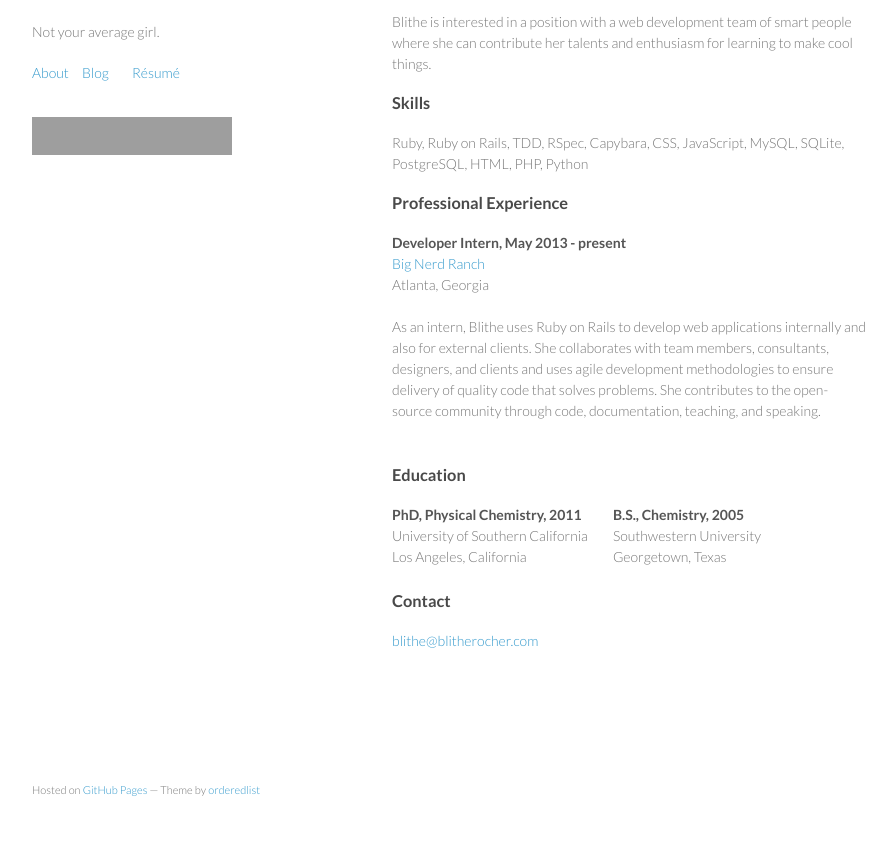
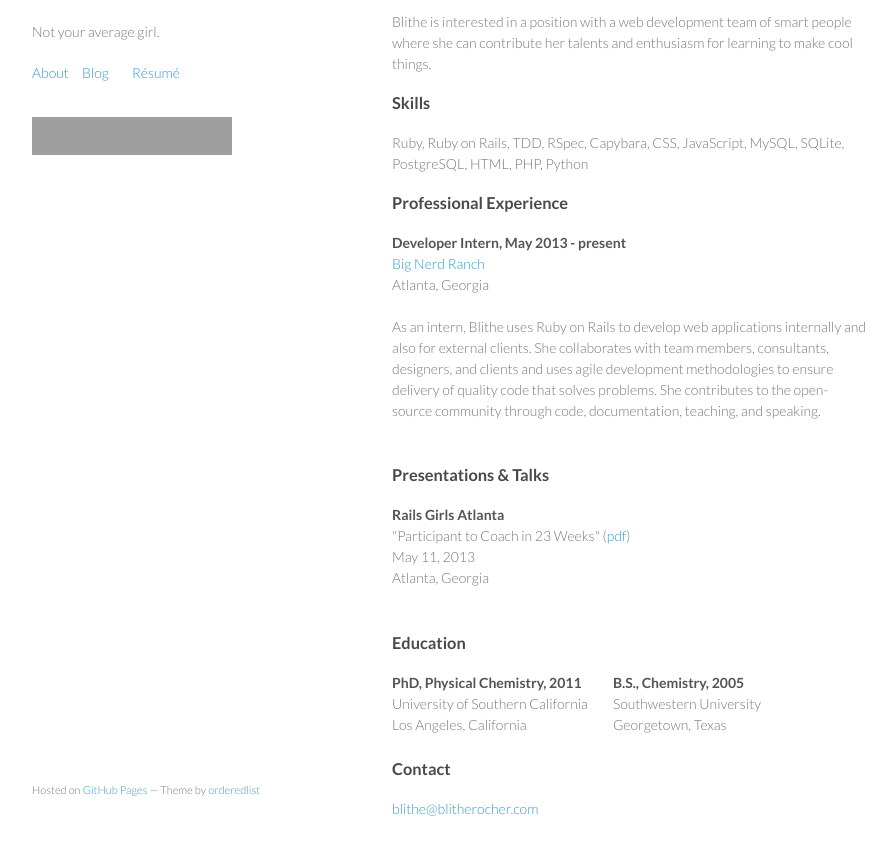
Before and after one commit to blithe/blithe.github.com, a Jekyll site: the page built from resume.html, in a window 1280 px wide and 1184 px high, cut to the strip 315-1170 px from the top of the window. Shown: the whole strip, without its empty margins (178-1074 px from the left). Built offline with Jekyll 4.4.1, drawn with Linux system fonts in a browser that asks for light colours; grey boxes are pictures that could not be loaded.

Commit message:
add railsgirls talk

```diff
--- a/resume.html
+++ b/resume.html
@@ -24,6 +24,16 @@ title: Blithe Rocher | R&eacute;sum&eacute;
   </div>
 </div>
 
+<h3>Presentations & Talks</h3>
+<div class="jobs clearfix">
+  <div class="job">
+    <strong>Rails Girls Atlanta</strong><br>
+    "Participant to Coach in 23 Weeks" (<a href="/images/RailsGirlsATL-May2013.pdf">pdf</a>)<br>
+    May 11, 2013<br>
+    Atlanta, Georgia<br><br>
+  </div>
+</div>
+
 <h3>Education</h3>
 <div class="schools clearfix">
   <div class="school">
```
Also changed, not shown: 1 other file.
